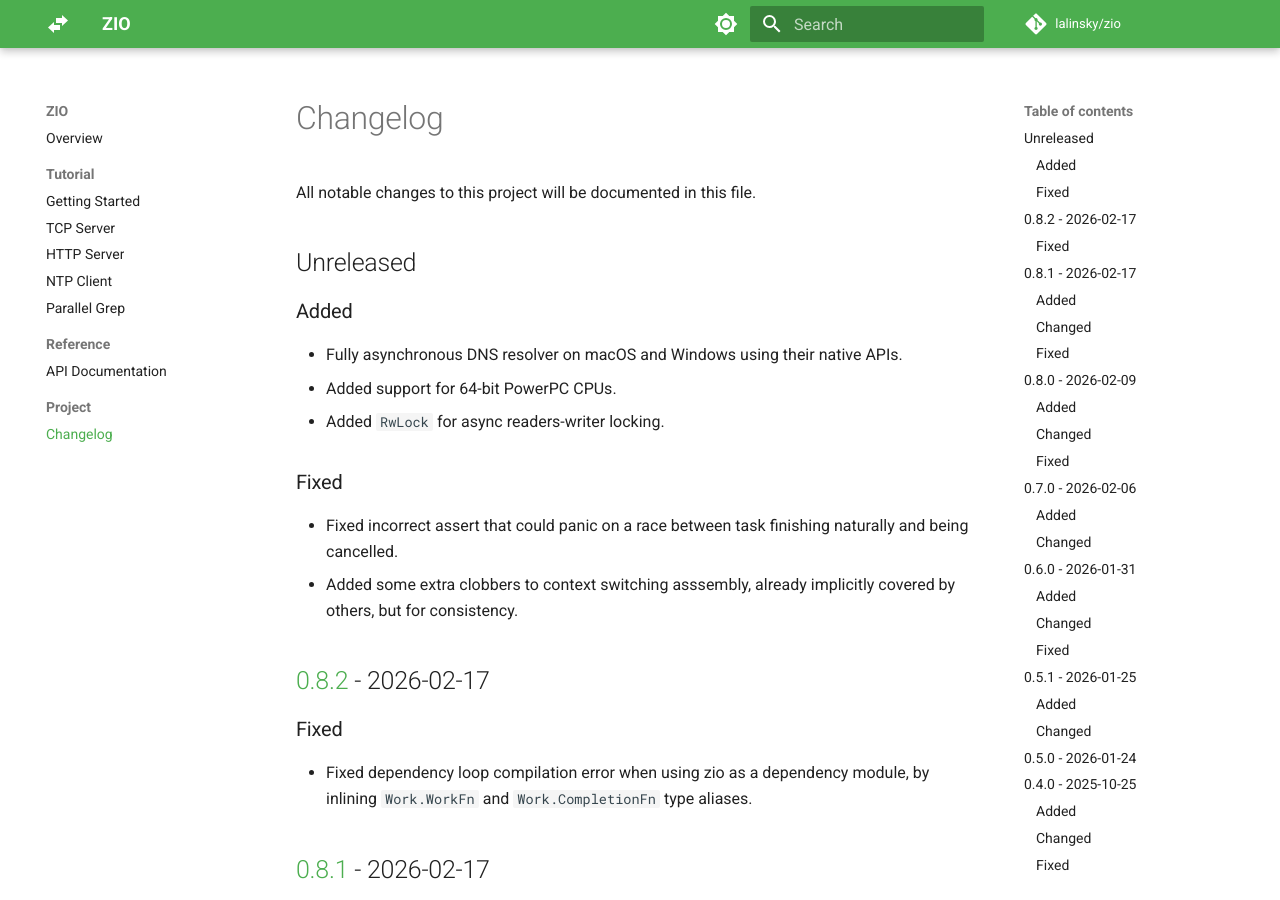
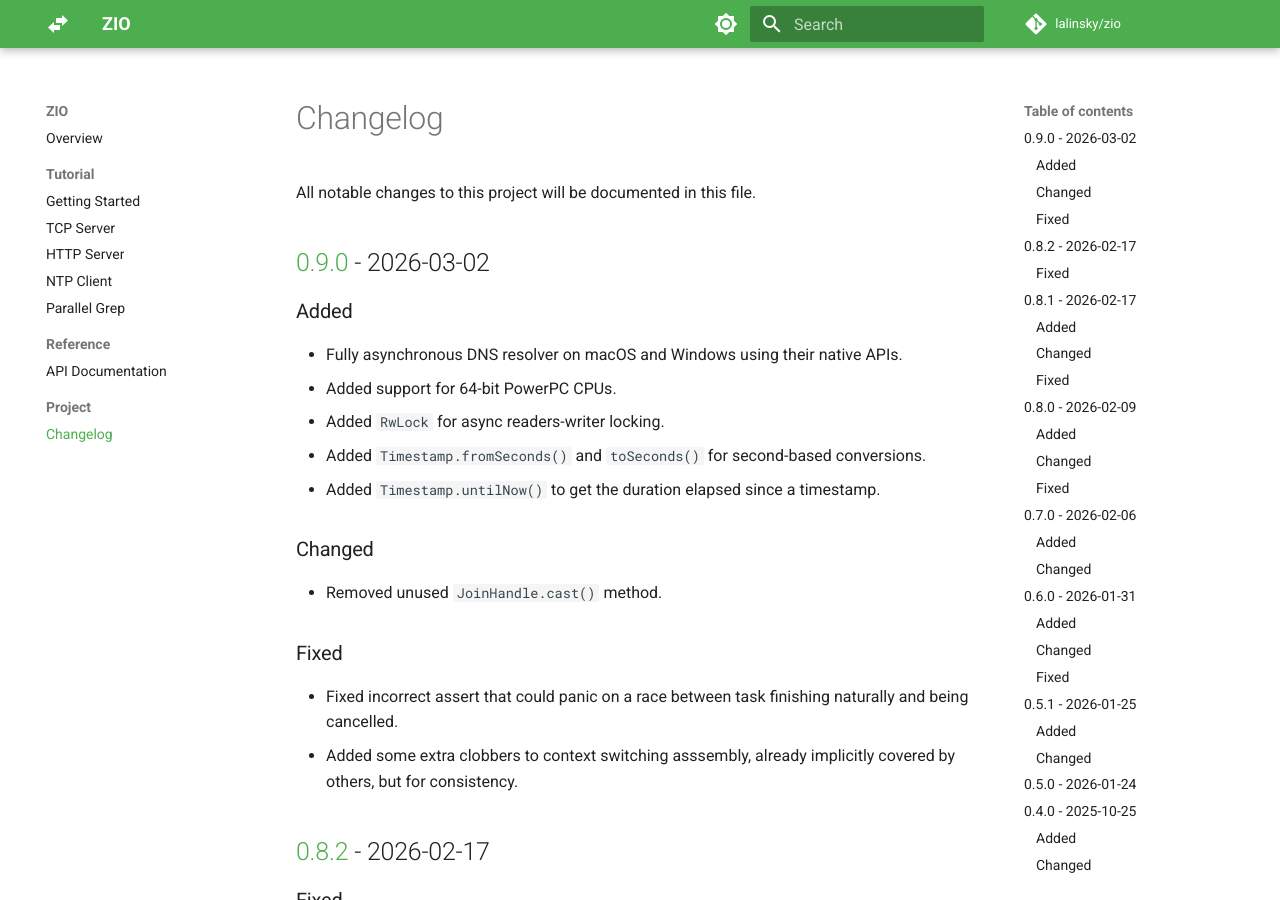
Before and after one commit to lalinsky/zio, an MkDocs documentation site: the page built from docs/changelog.md, in a window 1280 px wide and 900 px high. Built offline with MkDocs 1.6.1 and Material for MkDocs 9.7.7, drawn with Linux system fonts in a browser that asks for light colours; comment, search, counter and statistics services are not loaded.

Commit message:
Release v0.9.0

```diff
--- a/docs/changelog.md
+++ b/docs/changelog.md
@@ -2,13 +2,19 @@
 
 All notable changes to this project will be documented in this file.
 
-## Unreleased
+## [0.9.0] - 2026-03-02
 
 ### Added
 
 - Fully asynchronous DNS resolver on macOS and Windows using their native APIs.
 - Added support for 64-bit PowerPC CPUs.
 - Added `RwLock` for async readers-writer locking.
+- Added `Timestamp.fromSeconds()` and `toSeconds()` for second-based conversions.
+- Added `Timestamp.untilNow()` to get the duration elapsed since a timestamp.
+
+### Changed
+
+- Removed unused `JoinHandle.cast()` method.
 
 ### Fixed
 
@@ -216,6 +222,7 @@ when it's beneficial for load balancing.
 
 Initial release.
 
+[0.9.0]: https://github.com/lalinsky/zio/releases/tag/v0.9.0
 [0.8.2]: https://github.com/lalinsky/zio/releases/tag/v0.8.2
 [0.8.1]: https://github.com/lalinsky/zio/releases/tag/v0.8.1
 [0.8.0]: https://github.com/lalinsky/zio/releases/tag/v0.8.0
```
Also changed, not shown: README.md (+1 -1 lines), docs/getting-started.md (+1 -1 lines), 1 other file.
